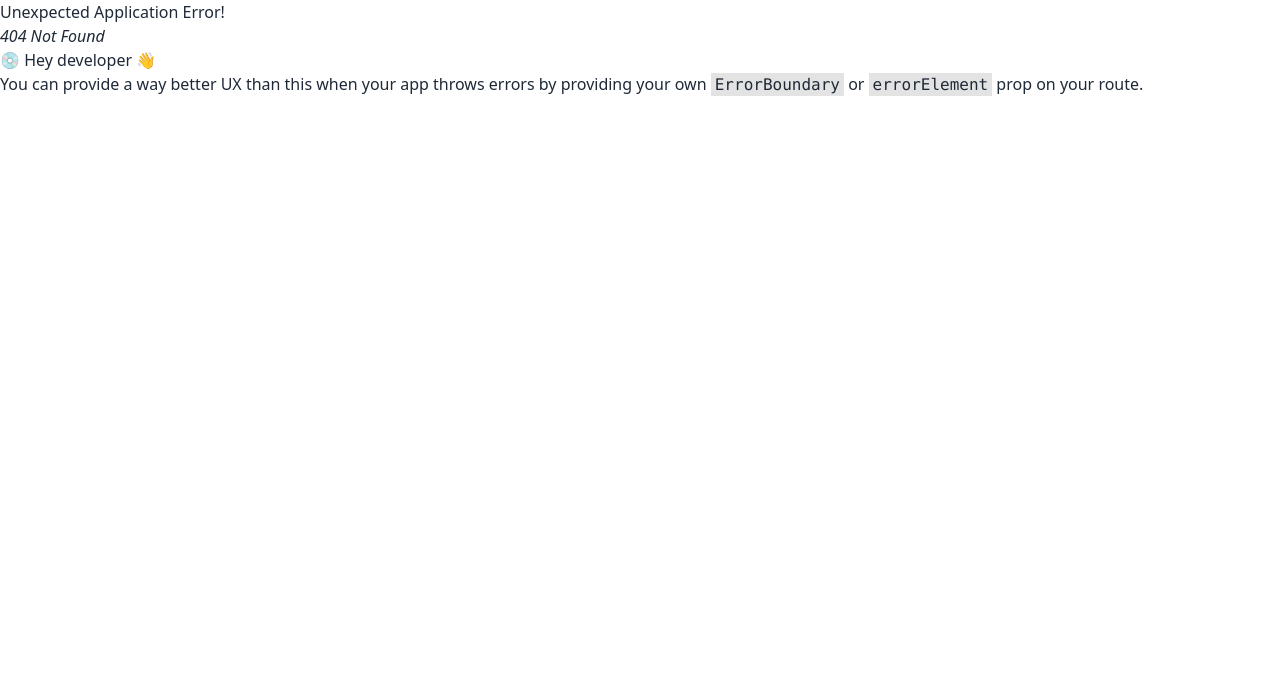
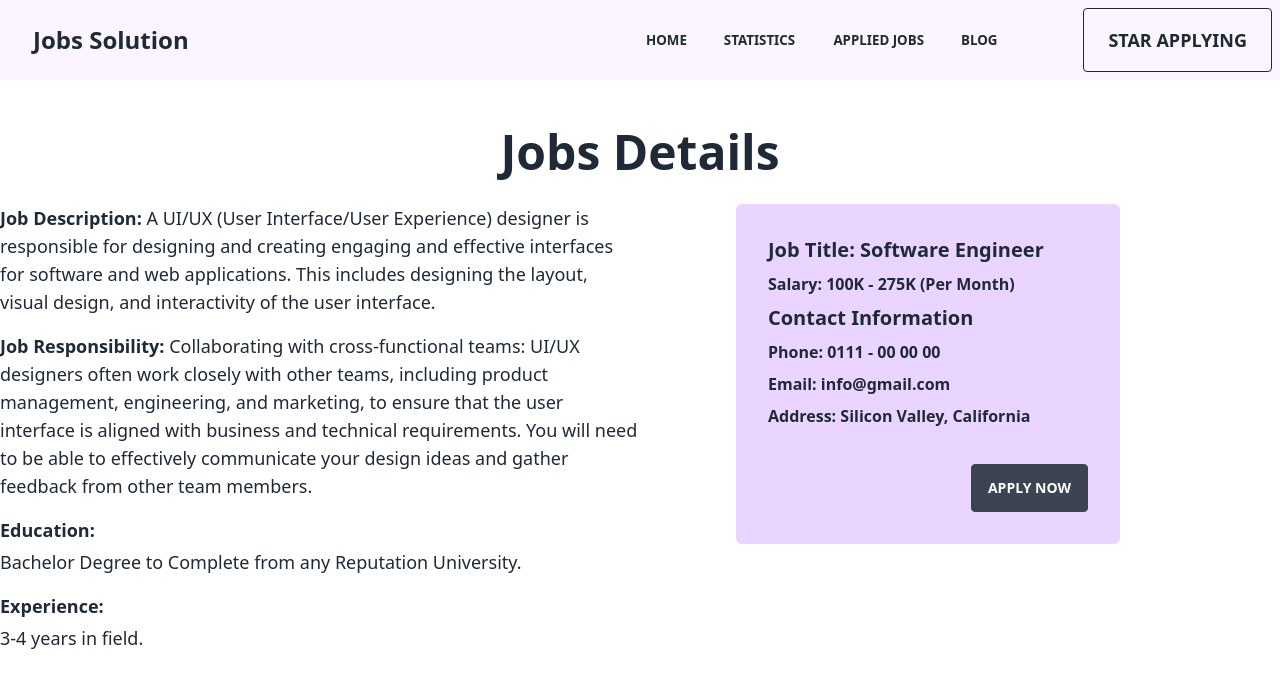
Before and after one commit to sayonUsman/jobs-solution, a React (Vite) app: page /job-details/1 in a window 1280 px wide. Before the commit this address had no page. Shown: the top 688 px of the page. Built offline with nearby package versions, Linux system fonts and the light colour scheme.

Commit message:
Added jobs details page and jobs-features.json file has been updated

```diff
--- a/public/fakeData/jobs-features.json
+++ b/public/fakeData/jobs-features.json
@@ -3,6 +3,10 @@
     "id": "1",
     "logo": "../../src/assets/logo/google.png",
     "jobTitle": "Software Engineer",
+    "jobDescription": "A UI/UX (User Interface/User Experience) designer is responsible for designing and creating engaging and effective interfaces for software and web applications. This includes designing the layout, visual design, and interactivity of the user interface.",
+    "jobResponsibility": "Collaborating with cross-functional teams: UI/UX designers often work closely with other teams, including product management, engineering, and marketing, to ensure that the user interface is aligned with business and technical requirements. You will need to be able to effectively communicate your design ideas and gather feedback from other team members.",
+    "education": "Bachelor Degree to Complete from any Reputation University.",
+    "experience": "3-4 years in field.",
     "employer": "Google",
     "location": "Remote",
     "workTime": "Full Time",
@@ -13,6 +17,10 @@
     "id": "2",
     "logo": "../../src/assets/logo/netflix.png",
     "jobTitle": "Network Engineer",
+    "jobDescription": "Lorem ipsum dolor sit amet consectetur adipisicing elit. Quibusdam sint ex fugiat quidem, modi aliquam similique pariatur optio ipsam aspernatur dolor porro in, consectetur ipsa totam asperiores molestiae sapiente placeat. Nemo nesciunt ipsam culpa ad libero excepturi dicta, quos laudantium dolor debitis voluptas qui praesentium exercitationem eveniet similique suscipit. Itaque?",
+    "jobResponsibility": "Lorem, ipsum dolor sit amet consectetur adipisicing elit. Laborum cum similique perspiciatis possimus mollitia nostrum, alias optio consequatur repudiandae ad inventore quam quisquam, aperiam ullam nisi, ipsam iste in facere fugit. Commodi, eius odio quas, velit fugit nemo consequuntur ab in quasi dicta unde ipsa!",
+    "education": "Bachelor Degree to Complete from any Reputation University.",
+    "experience": "2-3 years in field.",
     "employer": "Netflix",
     "location": "Onsite",
     "workTime": "Full Time",
@@ -23,6 +31,10 @@
     "id": "3",
     "logo": "../../src/assets/logo/tesla.png",
     "jobTitle": "Mechanical Engineer",
+    "jobDescription": "Lorem ipsum dolor sit amet consectetur adipisicing elit. Quibusdam sint ex fugiat quidem, modi aliquam similique pariatur optio ipsam aspernatur dolor porro in, consectetur ipsa totam asperiores molestiae sapiente placeat. Nemo nesciunt ipsam culpa ad libero excepturi dicta, quos laudantium dolor debitis voluptas qui praesentium exercitationem eveniet similique suscipit. Itaque?",
+    "jobResponsibility": "Lorem, ipsum dolor sit amet consectetur adipisicing elit. Laborum cum similique perspiciatis possimus mollitia nostrum, alias optio consequatur repudiandae ad inventore quam quisquam, aperiam ullam nisi, ipsam iste in facere fugit. Commodi, eius odio quas, velit fugit nemo consequuntur ab in quasi dicta unde ipsa!",
+    "education": "Bachelor Degree to Complete from Mechanical Engineering.",
+    "experience": "4-5 years in field.",
     "employer": "Tesla",
     "location": "Onsite",
     "workTime": "Full Time",
@@ -33,6 +45,10 @@
     "id": "4",
     "logo": "../../src/assets/logo/airbnb.png",
     "jobTitle": "Database Engineer",
+    "jobDescription": "Lorem ipsum dolor sit amet consectetur adipisicing elit. Quibusdam sint ex fugiat quidem, modi aliquam similique pariatur optio ipsam aspernatur dolor porro in, consectetur ipsa totam asperiores molestiae sapiente placeat. Nemo nesciunt ipsam culpa ad libero excepturi dicta, quos laudantium dolor debitis voluptas qui praesentium exercitationem eveniet similique suscipit. Itaque?",
+    "jobResponsibility": "Lorem, ipsum dolor sit amet consectetur adipisicing elit. Laborum cum similique perspiciatis possimus mollitia nostrum, alias optio consequatur repudiandae ad inventore quam quisquam, aperiam ullam nisi, ipsam iste in facere fugit. Commodi, eius odio quas, velit fugit nemo consequuntur ab in quasi dicta unde ipsa!",
+    "education": "Bachelor Degree to Complete from any Reputation University.",
+    "experience": "3-4 years in field.",
     "employer": "Airbnb",
     "location": "Onsite",
     "workTime": "Full Time",
@@ -43,6 +59,10 @@
     "id": "5",
     "logo": "../../src/assets/logo/google.png",
     "jobTitle": "Database Engineer",
+    "jobDescription": "Lorem ipsum dolor sit amet consectetur adipisicing elit. Quibusdam sint ex fugiat quidem, modi aliquam similique pariatur optio ipsam aspernatur dolor porro in, consectetur ipsa totam asperiores molestiae sapiente placeat. Nemo nesciunt ipsam culpa ad libero excepturi dicta, quos laudantium dolor debitis voluptas qui praesentium exercitationem eveniet similique suscipit. Itaque?",
+    "jobResponsibility": "Lorem, ipsum dolor sit amet consectetur adipisicing elit. Laborum cum similique perspiciatis possimus mollitia nostrum, alias optio consequatur repudiandae ad inventore quam quisquam, aperiam ullam nisi, ipsam iste in facere fugit. Commodi, eius odio quas, velit fugit nemo consequuntur ab in quasi dicta unde ipsa!",
+    "education": "Bachelor Degree to Complete from any Reputation University.",
+    "experience": "1-2 years in field.",
     "employer": "Google",
     "location": "Onsite",
     "workTime": "Full Time",
@@ -53,6 +73,10 @@
     "id": "6",
     "logo": "../../src/assets/logo/tesla.png",
     "jobTitle": "Electrical Engineer",
+    "jobDescription": "Lorem ipsum dolor sit amet consectetur adipisicing elit. Quibusdam sint ex fugiat quidem, modi aliquam similique pariatur optio ipsam aspernatur dolor porro in, consectetur ipsa totam asperiores molestiae sapiente placeat. Nemo nesciunt ipsam culpa ad libero excepturi dicta, quos laudantium dolor debitis voluptas qui praesentium exercitationem eveniet similique suscipit. Itaque?",
+    "jobResponsibility": "Lorem, ipsum dolor sit amet consectetur adipisicing elit. Laborum cum similique perspiciatis possimus mollitia nostrum, alias optio consequatur repudiandae ad inventore quam quisquam, aperiam ullam nisi, ipsam iste in facere fugit. Commodi, eius odio quas, velit fugit nemo consequuntur ab in quasi dicta unde ipsa!",
+    "education": "Bachelor Degree to Complete from any Electrical Engineering.",
+    "experience": "2-3 years in field.",
     "employer": "Tesla",
     "location": "Onsite",
     "workTime": "Full Time",
--- /dev/null
+++ b/src/components/JobDetails/JobDetails.jsx
@@ -0,0 +1,52 @@
+import React from "react";
+import { useLoaderData } from "react-router-dom";
+
+const JobDetails = () => {
+  const details = useLoaderData();
+
+  return (
+    <div className="container mx-auto">
+      <h1 className="text-3xl lg:text-4xl xl:text-5xl font-semibold text-center mt-9 mb-4 lg:mt-12 lg:mb-7">
+        Jobs Details
+      </h1>
+
+      <div className="grid grid-cols-1 lg:grid-cols-2">
+        <div className="p-2 md:p-0">
+          <p className="text-lg">
+            <span className="font-bold">Job Description: </span>
+            {details.jobDescription}
+          </p>
+          <p className="text-lg mt-4">
+            <span className="font-bold">Job Responsibility: </span>
+            {details.jobResponsibility}
+          </p>
+          <p className="text-lg font-bold mt-4">Education:</p>
+          <p className="text-lg mt-1">{details.education}</p>
+          <p className="text-lg font-bold mt-4">Experience:</p>
+          <p className="text-lg mt-1">{details.experience}</p>
+        </div>
+
+        <div className="mt-9 md:mt-12 lg:ms-24 lg:mt-0 ms-2 mb-3 md:ms-0">
+          <div className="card w-96 bg-purple-200 rounded-md">
+            <div className="card-body">
+              <h2 className="card-title">Job Title: {details.jobTitle}</h2>
+              <p className="font-semibold">
+                Salary: {details.salary} (Per Month)
+              </p>
+              <h2 className="card-title">Contact Information</h2>
+              <p className="font-semibold">Phone: 0111 - 00 00 00</p>
+              <p className="font-semibold">Email: info@gmail.com</p>
+              <p className="font-semibold">Address: {details.address}</p>
+
+              <div className="card-actions justify-end mt-7">
+                <button className="btn rounded">Apply Now</button>
+              </div>
+            </div>
+          </div>
+        </div>
+      </div>
+    </div>
+  );
+};
+
+export default JobDetails;
--- a/src/components/JobsFeatureCard/JobsFeatureCard.jsx
+++ b/src/components/JobsFeatureCard/JobsFeatureCard.jsx
@@ -1,7 +1,8 @@
 import React from "react";
+import { Link } from "react-router-dom";
 
 const JonbsFeatureCard = (props) => {
-  const { logo, jobTitle, employer, location, workTime, address, salary } =
+  const { id, logo, jobTitle, employer, location, workTime, address, salary } =
     props.features;
 
   return (
@@ -25,7 +26,9 @@ const JonbsFeatureCard = (props) => {
         </p>
         <p className="text-lg md:text-lg font-semibold">Address: {address}</p>
         <p className="text-lg md:text-lg font-semibold">Salary: {salary}</p>
-        <button className="btn rounded w-36 md:w-48 mt-3">View Details</button>
+        <button className="btn rounded w-36 md:w-48 mt-3">
+          <Link to={`/job-details/${id}`}>View Details</Link>
+        </button>
       </div>
     </div>
   );
--- /dev/null
+++ b/src/loader/jobDetailsLoader.js
@@ -0,0 +1,16 @@
+const jobDetailsLoader = async (jobId) => {
+  const jobDetails = await fetch("../fakeData/jobs-features.json");
+  const details = await jobDetails.json();
+  let jobDetail = {};
+
+  details.map((detail) => {
+    for (const id in detail) {
+      if (detail.id == jobId) {
+        jobDetail = detail;
+      }
+    }
+  });
+  return jobDetail;
+};
+
+export default jobDetailsLoader;
--- a/src/main.jsx
+++ b/src/main.jsx
@@ -8,6 +8,8 @@ import Statistics from "./components/Statistics/Statistics";
 import AppliedJobs from "./components/AppliedJobs/AppliedJobs";
 import Blog from "./components/Blog/Blog";
 import JobsFeatures from "./components/JobsFeatures/JobsFeatures";
+import JobDetails from "./components/JobDetails/JobDetails";
+import jobDetailsLoader from "./loader/jobDetailsLoader";
 
 const router = createBrowserRouter([
   {
@@ -29,6 +31,11 @@ const router = createBrowserRouter([
       { path: "/statistics", element: <Statistics></Statistics> },
       { path: "/appliedJobs", element: <AppliedJobs></AppliedJobs> },
       { path: "/blog", element: <Blog></Blog> },
+      {
+        path: "/job-details/:jobId",
+        element: <JobDetails></JobDetails>,
+        loader: ({ params }) => jobDetailsLoader(params.jobId),
+      },
     ],
   },
 ]);
```
